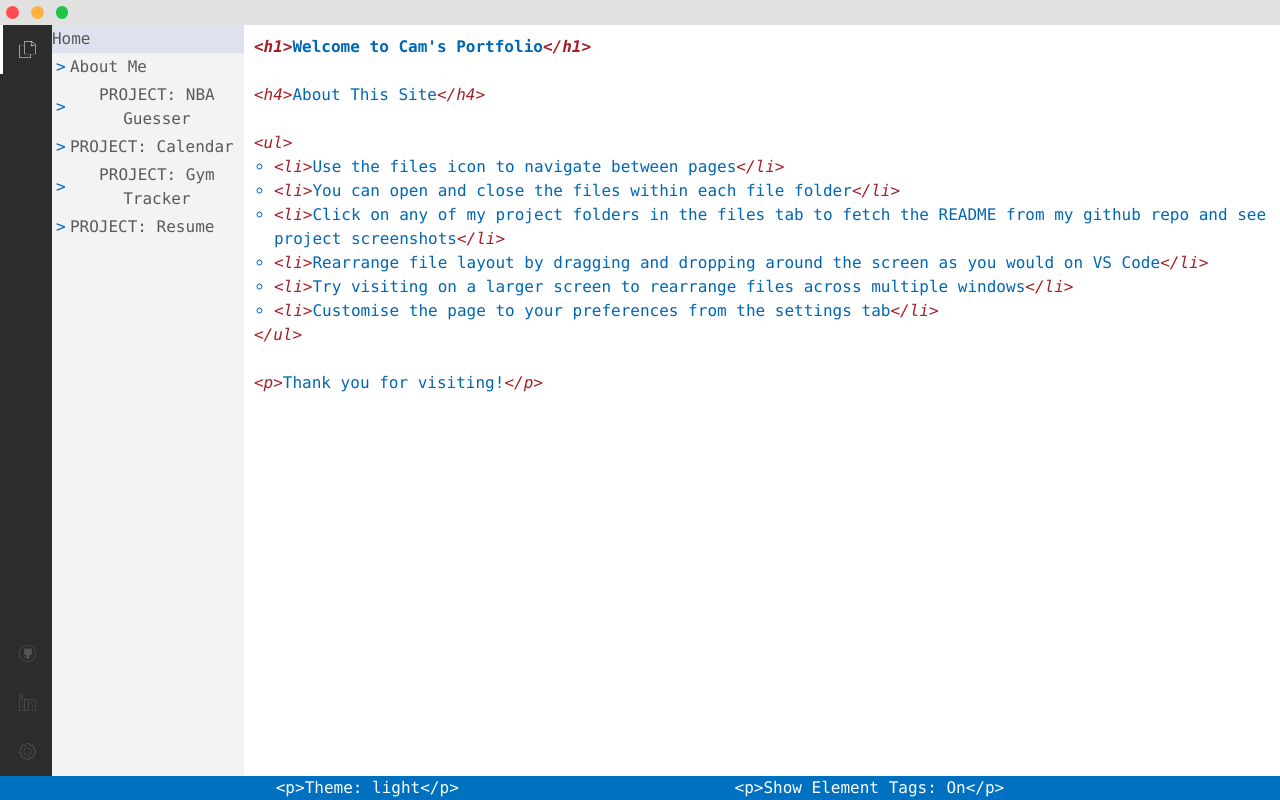
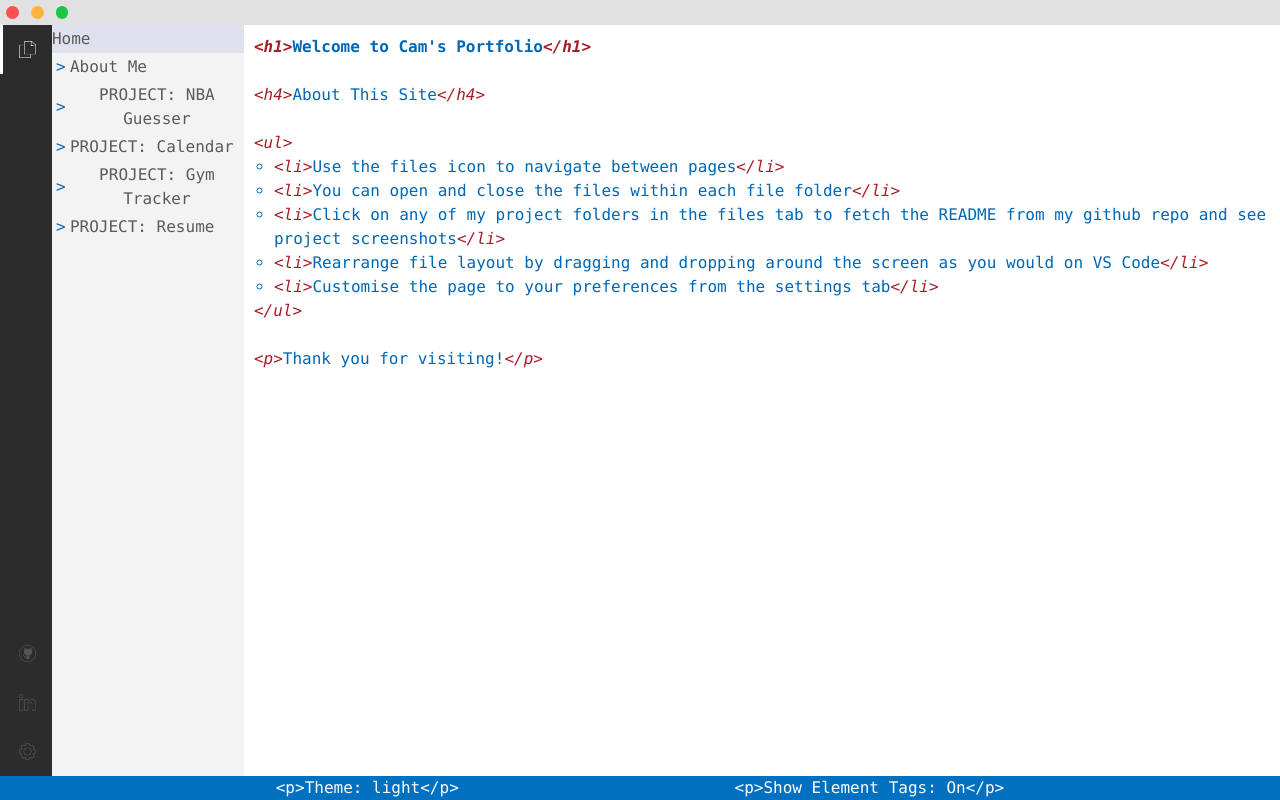
Before and after one commit to cammando016/2026-portfolio, a Next.js app in the folder 2026-portfolio/: page / in a window 1280 px wide. Built offline with nearby package versions, Linux system fonts and the light colour scheme.

Commit message:
Add classes to hide tips specific to different screen sizes back to Landing page

```diff
--- a/2026-portfolio/components/contentComponents/Landing.tsx
+++ b/2026-portfolio/components/contentComponents/Landing.tsx
@@ -64,7 +64,7 @@ export default function Landing () {
                     </span>}
                 </li>
 
-                <li>
+                <li className={contentStyles.landingDesktop}>
                     {showTags && <span className={codeFileStyles.tagLabel}>
                         {`<li>`}
                     </span>}
@@ -74,7 +74,7 @@ export default function Landing () {
                     </span>}
                 </li>
 
-                <li>
+                <li className={contentStyles.landingMobile}>
                     {showTags && <span className={codeFileStyles.tagLabel}>
                         {`<li>`}
                     </span>}
```
